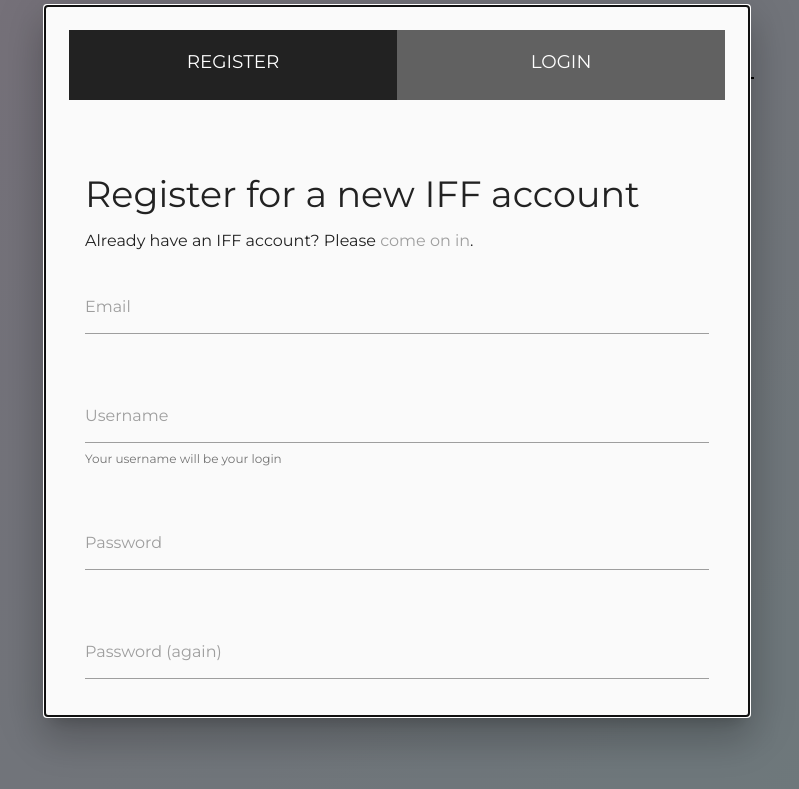
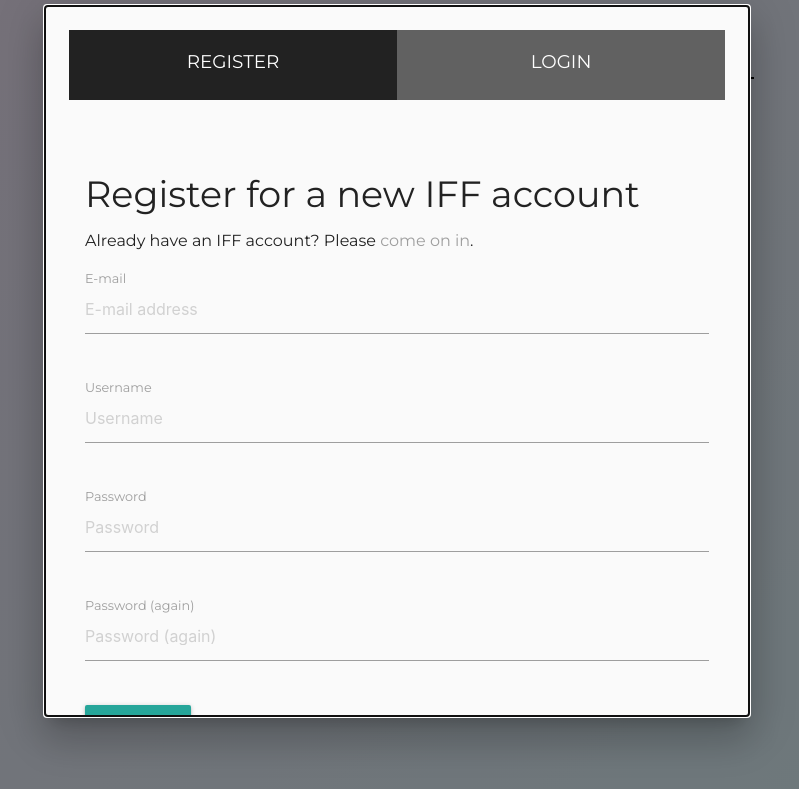
Before and after one commit to bildungsroman/ifandonlyif.io, a Django app: page / in a window 1280 px wide, after a click on "Sign Up". Shown: the part 207-996 px from the top of the page, without its empty margins (243-1042 px from the left). Run offline with Django 3.2, Linux system fonts and the light colour scheme; parts of the project's set-up code (start-up, migrations or seed data) failed here and were passed over; some libraries are stand-ins or nearby versions.

Commit message:
Hacked together a working signin/register modal!

```diff
--- a/iffapp/config/settings/base.py
+++ b/iffapp/config/settings/base.py
@@ -236,12 +236,13 @@ ACCOUNT_EMAIL_REQUIRED = True
 # https://django-allauth.readthedocs.io/en/latest/configuration.html
 ACCOUNT_EMAIL_VERIFICATION = 'mandatory'
 # https://django-allauth.readthedocs.io/en/latest/configuration.html
-ACCOUNT_EMAIL_CONFIRMATION_EXPIRE_DAYS = 3
+ACCOUNT_EMAIL_CONFIRMATION_EXPIRE_DAYS = 1
 ACCOUNT_LOGIN_ON_EMAIL_CONFIRMATION = True
 ACCOUNT_SIGNUP_PASSWORD_ENTER_TWICE = True
 ACCOUNT_UNIQUE_EMAIL = True
 ACCOUNT_USERNAME_MIN_LENGTH = 4
 ACCOUNT_USERNAME_REQUIRED = True
+ACCOUNT_AUTHENTICATED_LOGIN_REDIRECTS = True
 # https://django-allauth.readthedocs.io/en/latest/configuration.html
 ACCOUNT_ADAPTER = 'iffapp.users.adapters.AccountAdapter'
 # https://django-allauth.readthedocs.io/en/latest/configuration.html
--- a/iffapp/config/urls.py
+++ b/iffapp/config/urls.py
@@ -6,6 +6,7 @@ from django.contrib import admin
 from django.views.generic import TemplateView
 from django.views import defaults as default_views
 from material.frontend import urls as frontend_urls
+from allauth.account import views as allauth_views
 
 urlpatterns = [
     path('', TemplateView.as_view(template_name='pages/home.html'), name='home'),
@@ -18,7 +19,26 @@ urlpatterns = [
 
     # User management
     path('lists/', include('iffapp.users.urls', namespace='users')),
-    path('accounts/', include('allauth.urls')),
+    # path('accounts/', include('allauth.urls')),  # get rid of the default, replace with custom URLs below:
+    path("signup/", allauth_views.signup, name="account_signup"),
+    path("login/", allauth_views.login, name="account_login"),
+    path("logout/", allauth_views.logout, name="account_logout"),
+
+    path("password/change/", allauth_views.password_change, name="account_change_password"),
+    path("password/set/", allauth_views.password_set, name="account_set_password"),
+
+    path("inactive/", allauth_views.account_inactive, name="account_inactive"),
+
+    # E-mail
+    path("settings/", allauth_views.email, name="account_email"),
+    path("confirm-email/", allauth_views.email_verification_sent, name="account_email_verification_sent"),
+    path("confirm-email/<key>", allauth_views.confirm_email, name="account_confirm_email"),
+
+    # password reset
+    path("password/reset/", allauth_views.password_reset, name="account_reset_password"),
+    path("password/reset/done/", allauth_views.password_reset_done, name="account_reset_password_done"),
+    path("password/reset/key/<uidb36><key>", allauth_views.password_reset_from_key, name="account_reset_password_from_key"),
+    path("password/reset/key/done/", allauth_views.password_reset_from_key_done, name="account_reset_password_from_key_done"),
 
     # Your stuff: custom urls includes go here
     path('', include(frontend_urls)),  # material frontend stuff
--- a/iffapp/iffapp/static/js/project.js
+++ b/iffapp/iffapp/static/js/project.js
@@ -95,10 +95,10 @@ function smoothScroll() {
 
 // for matching passwords
 let register_bt = document.querySelector('#register_bt');
-let password_input_1 = document.querySelector('#password_input_1');
-let password_input_2 = document.querySelector('#password_input_2');
+let id_password1 = document.querySelector('#id_password1');
+let id_password2 = document.querySelector('#id_password2');
 register_bt.onclick = function() {
-  if (password_input_1.value !== password_input_2.value) {
+  if (id_password1.value !== id_password2.value) {
     alert("Your passwords don't match!");
     console.log("Your passwords don't match!");
     return false; // cancels form submission! This or prevent default needed
--- a/iffapp/iffapp/templates/account/password_reset.html
+++ b/iffapp/iffapp/templates/account/password_reset.html
@@ -26,5 +26,5 @@
         <input class="btn btn-primary" type="submit" value="{% trans 'Reset My Password' %}" />
     </form>
 
-    <p>{% blocktrans %}Please contact us if you have any trouble resetting your password.{% endblocktrans %}</p>
+<p>{% blocktrans %}Please <a href="mailto:hello@iffapp.com" target="_blank">contact us</a> if you have any trouble resetting your password.{% endblocktrans %}</p>
 {% endblock %}
--- a/iffapp/iffapp/templates/account/signup.html
+++ b/iffapp/iffapp/templates/account/signup.html
@@ -9,7 +9,7 @@
 
 {% block inner %}
 <div class="container">
-<h1>{% trans "Sign Up" %}</h1>
+<h1>{% trans "Create Account" %}</h1>
 
 <p>{% blocktrans %}Already have an account? Please <a href="{{ login_url }}">come on in</a>.{% endblocktrans %}</p>
 
--- a/iffapp/iffapp/templates/base.html
+++ b/iffapp/iffapp/templates/base.html
@@ -147,38 +147,34 @@
     <div id="register" class="col s12">
       <div class="form-container">
       <h4>Register for a new IFF account</h4>
-      <p>{% blocktrans %}Already have an IFF account? Please <a href="{{ login_url }}">come on in</a>.{% endblocktrans %}</p>
-        <form class="signup" id="signup_form" method="post" action="{% url 'account_signup' %}">
+      <p>{% blocktrans %}Already have an IFF account? Please <a href="/login">come on in</a>.{% endblocktrans %}</p>
+        <form class="signup" id="signup_form" method="post" action="/signup/">
           {% csrf_token %}
         <div class="row">
-            <div class="input-field col s12">
-              <input id="email" name="email" type="email" class="validate" required>
-              <label for="email">Email</label>
+            <div class="input-field col s12 required" id="id_email_container">
+                <input id="id_email" name="email" placeholder="E-mail address" type="email">
+                <label for="id_email">E-mail</label>
             </div>
         </div>
         <div class="row">
-            <div class="input-field col s12">
-              <input id="username" type="text" name="username" class="validate" required>
-              <label for="username">Username</label>
-              <span class="helper-text" data-error="Your username is invalid" data-success="That works!">Your username will be your login</span>
+            <div class="input-field col s12 required" id="id_username_container">
+                <input autofocus="autofocus" id="id_username" maxlength="150" minlength="4" name="username" placeholder="Username" type="text">
+                <label for="id_username">Username</label>
             </div>
         </div>
         <div class="row">
-            <div class="input-field col s12">
-              <input id="password_input_1" name="password_input_1" type="password" class="validate" required>
-              <label for="password_input_1">Password</label>
+            <div class="input-field col s12 required" id="id_password1_container">
+                <input id="id_password1" name="password1" placeholder="Password" type="password">
+                <label for="id_password1">Password</label>
             </div>
         </div>
         <div class="row">
-            <div class="input-field col s12">
-              <input id="password_input_2" name="password_input_2" type="password" class="validate" required>
-              <label for="password_input_2">Password (again)</label>
+            <div class="input-field col s12 required" id="id_password2_container">
+                <input id="id_password2" name="password2" placeholder="Password (again)" type="password">
+                <label for="id_password2">Password (again)</label>
             </div>
         </div>
-        {% if redirect_field_value %}
-        <input type="hidden" name="{{ redirect_field_name }}" value="{{ redirect_field_value }}" />
-        {% endif %}
-        <button class="primaryAction btn btn-primary" id="register_bt" type="submit">{% trans "Sign Up" %} &raquo;</button>
+          <button class="primaryAction btn btn-primary" id="register_bt" type="submit">Sign Up &raquo;</button>
         </form>
       </div>
     </div>
@@ -186,28 +182,31 @@
       <div class="form-container">
         <h4>Welcome back</h4>
         <p>{% blocktrans %}If you have not created an IFF account yet, then please
-          <a href="{{ signup_url }}">sign up</a> first.{% endblocktrans %}</p>
-          <form class="login" method="POST" action="{% url 'account_login' %}">
+          <a href="/signup">sign up</a> first.{% endblocktrans %}</p>
+          <form class="login" method="POST" action="/login/">
           {% csrf_token %}
+          <div class="row">
+              <div class="input-field col s12 required" id="id_login_container">
+                  <input autofocus="autofocus" id="id_login" maxlength="150" name="login" placeholder="Username" type="text">
+                  <label for="id_login">Username</label>
 
-              <div class="row">
-                <div class="input-field col s12">
-                  <input id="username" type="text" name="username" class="validate" required>
-                  <label for="username">Username</label>
               </div>
           </div>
           <div class="row">
-                <div class="input-field col s12">
-                  <input id="password" name="password" type="password" class="validate" required>
-                  <label for="password">Password</label>
+              <div class="input-field col s12 required" id="id_password_container">
+                  <input id="id_password" name="password" placeholder="Password" type="password">
+                  <label for="id_password">Password</label>
+
               </div>
           </div>
-
-            {% if redirect_field_value %}
-            <input type="hidden" name="{{ redirect_field_name }}" value="{{ redirect_field_value }}" />
-            {% endif %}
-            <p><a class="button secondaryAction" href="{% url 'account_reset_password' %}">{% trans "Forgot Password?" %}</a></p>
-            <button class="primaryAction btn btn-primary" type="submit">{% trans "Sign In" %}</button>
+          <div class="row">
+              <div class="checkbox-field col s12" id="id_remember_container">
+                  <label>
+                  <input class="filled-in " id="id_remember" name="remember" type="checkbox"><span for="id_remember">Remember Me</span></label>
+              </div>
+          </div>
+            <p><a class="button secondaryAction" href="/password/reset/">Forgot Password?</a></p>
+            <button class="primaryAction btn btn-primary" type="submit">Sign In</button>
           </form>
           </div>
       </div>
```
Also changed, not shown: iffapp/iffapp/templates/account/email.html (+31 -5 lines). Lines whose indentation alone changed are shown as unchanged.
